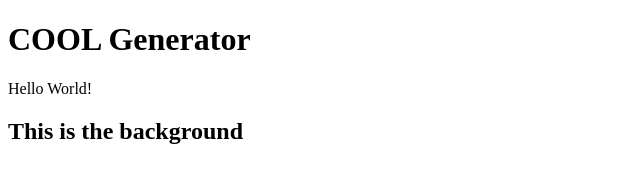
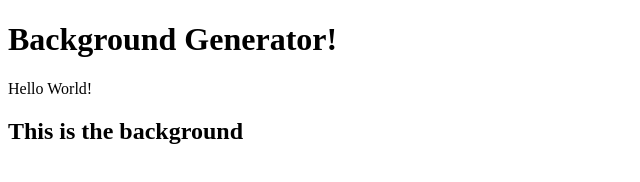
Before and after one commit to rylew0925/background-generator, a plain HTML site: page index.html in a window 1280 px wide. Shown: the whole page, without its empty margins (0-640 px from the left). Drawn offline with Linux system fonts and the light colour scheme.

Commit message:
added exclamation

```diff
--- a/index.html
+++ b/index.html
@@ -3,10 +3,10 @@
 <head>
 	<meta charset="utf-8">
 	<meta name="viewport" content="width=device-width, initial-scale=1">
-	<title>Background Generator!</title>
+	<title>Gradient Background</title>
 </head>
 <body>
-	<h1>COOL Generator</h1>
+	<h1>Background Generator!</h1>
 	<p>Hello World!</p>
 	<h2>This is the background</h2>
 	<h3></h3>
```
